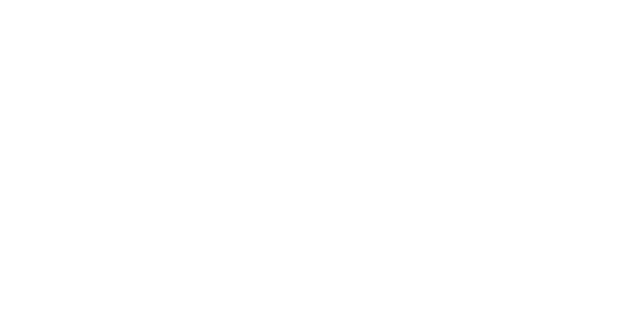
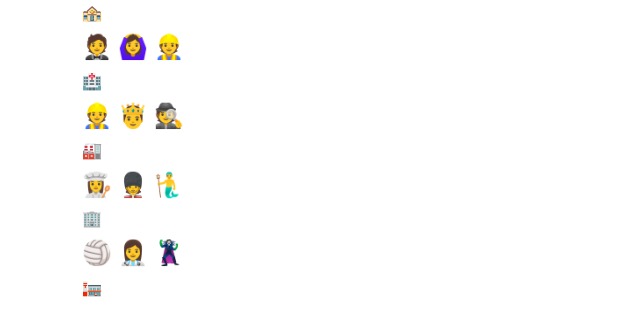
Before and after one commit to DaDarwin/bossMonsterLab, a plain HTML site: page index.html in a window 1280 px wide. Shown: the whole page, without its empty margins (0-640 px from the left). Drawn offline with nearby package versions, Linux system fonts and the light colour scheme.

Commit message:
drawTown()

```diff
--- a/app.js
+++ b/app.js
@@ -0,0 +1,74 @@
+const locations = [
+    '🏤', '🏥', '🏭', '🏢', '🏣'
+]
+
+const people = [{
+        name: 'Jimbo',
+        picture: '🤵',
+        location: '🏤'
+    },
+    {
+        name: 'Sammy',
+        picture: '🙆‍♀️',
+        location: '🏤'
+    },
+    {
+        name: 'Michael',
+        picture: '👷',
+        location: '🏤'
+    },
+    {
+        name: 'Robert',
+        picture: '👷',
+        location: '🏥'
+    },
+    {
+        name: 'Terry',
+        picture: '🤴',
+        location: '🏥',
+    },
+    {
+        name: 'Bill',
+        picture: '🕵️',
+        location: '🏥',
+    },
+    {
+        name: 'Marie',
+        picture: '👩‍🍳',
+        location: '🏭',
+    },
+    {
+        name: 'Mykeal',
+        picture: '💂',
+        location: '🏭',
+    },
+    {
+        name: 'Phil',
+        picture: '🧜‍♂️',
+        location: '🏭',
+    },
+    {
+        name: 'Wilson',
+        picture: '🏐',
+        location: '🏢',
+    },
+    {
+        name: 'Wendy',
+        picture: '👩‍⚕️',
+        location: '🏢',
+    },
+    {
+        name: 'Jeremy',
+        picture: '🦹',
+        location: '🏢',
+    }
+]
+
+function drawTown(){
+    locations.forEach(location =>{
+        let group = people.filter(person => person.location == location)
+        let groupPics = group.map(group => group.picture)
+        document.getElementById(location).innerText = groupPics.join(' ')
+    })
+}
+drawTown()
--- a/index.html
+++ b/index.html
@@ -8,7 +8,41 @@
     <link rel="stylesheet" href="//cdn.jsdelivr.net/npm/@mdi/font@latest/css/materialdesignicons.min.css">
     <link rel="stylesheet" href="style.css">
 </head>
-<body>
+<body class="container">
+
+    <section class="row">
+
+        <div>
+            <div>🏤</div>
+            <h3></h3>
+            <h4 id="🏤"></h4>
+        </div>
+
+        <div>
+            <div>🏥</div>
+            <h3></h3>
+            <h4 id="🏥"></h4>
+        </div>
+
+        <div>
+            <div>🏭</div>
+            <h3></h3>
+            <h4 id="🏭"></h4>
+        </div>
+
+        <div>
+            <div>🏢</div>
+            <h3></h3>
+            <h4 id="🏢"></h4>
+        </div>
+
+        <div>
+            <div>🏣</div>
+            <h3></h3>
+            <h4 id="🏣"></h4>
+        </div>
+
+    </section>
 
     <script src="app.js"></script>
 </body>
```
